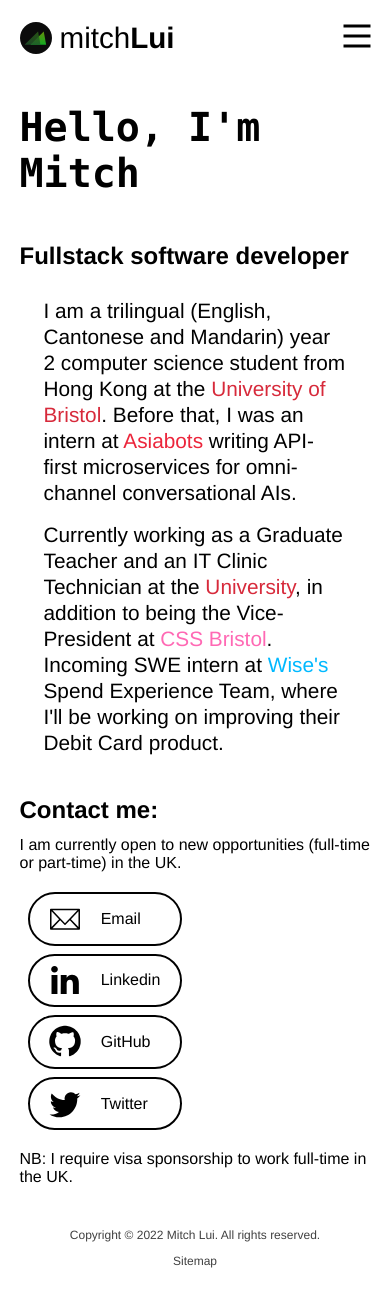
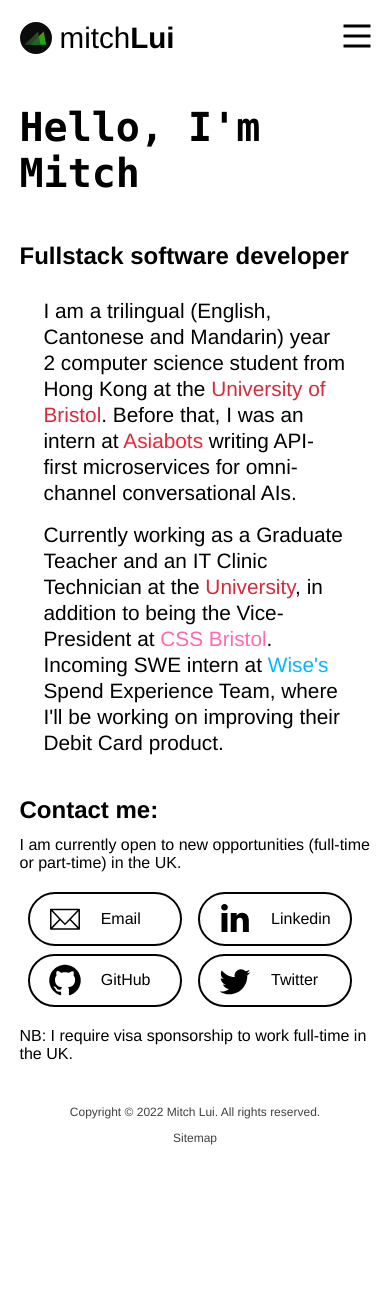
Before and after one commit to mitchLui/website, a React (Create React App) app in the folder client/: page / in a window 390 px wide. Shown: the top 1304 px of the page. After the commit the page ends 1221 px from the top, so only its background shows below. Built offline with nearby package versions, Linux system fonts and the light colour scheme.

Commit message:
better contact display

```diff
--- a/client/src/components/Contact/Contact.js
+++ b/client/src/components/Contact/Contact.js
@@ -15,30 +15,41 @@ export const Contact = () =>
             I am currently open to new opportunities (full-time or part-time) in the UK.
         </div>
         <div className={"contact-links"}>
+            <ul>
+                <li>
                     <ContactButton
                     icon={EmailSVG}
                     href={"mailto:mitch@mitchlui.dev"}
                     alt={"email contact icon"}
                     text={"Email"}
                     />
+                </li>
+                <li>
                     <ContactButton
                         icon={LinkedInSVG}
                         href={"https://www.linkedin.com/in/mitchlui/"}
                         alt={"linkedin contact icon"}
                         text={"Linkedin"}
                     />
+                </li>
+                <li>
                     <ContactButton
                         icon={GitHubSVG}
                         href={"https://www.github.com/mitchlui"}
                         alt={"github contact icon"}
                         text={"GitHub"}
                     />
+                </li>
+                <li>
                     <ContactButton
                         icon={TwitterSVG}
                         href={"https://www.twitter.com/mitchluidev"}
                         alt={"twitter contact icon"}
                         text={"Twitter"}
                     />
+                </li>
+            </ul>
+
         </div>
         <div className={"contact-footer"}>
             NB: I require visa sponsorship to work full-time in the UK.
--- a/client/src/components/Contact/contact.scss
+++ b/client/src/components/Contact/contact.scss
@@ -20,9 +20,16 @@
     padding: 1rem 0 1rem 0;
     width: 100%;
     float: left;
-    display: grid;
-    grid-template-columns: 11rem 11rem;
+
+    ul{
+        display: flex;
+        list-style: none;
+        padding: 0;
+        margin: 0;
+    }
 }
+
+
 
 
 .contact-button{
@@ -38,6 +45,12 @@
 }
 
 @media screen and (max-width: 768px) {
+    .contact-links{
+        grid-template-columns: 11rem;
+    }
+}
+
+@media screen and (max-width: 768px) {
     .contact-header-text {
         font-size: 1.5rem;
     }
@@ -46,8 +59,10 @@
         font-size: 1rem;
     }
 
-    .contact-links {
-        grid-template-columns: 100%;
+    .contact-links ul {
+        padding-right: 10rem;
+        display: grid;
+        grid-template-columns: 1fr 1fr;
     }
 
 }
```
Lines whose indentation alone changed are shown as unchanged.
